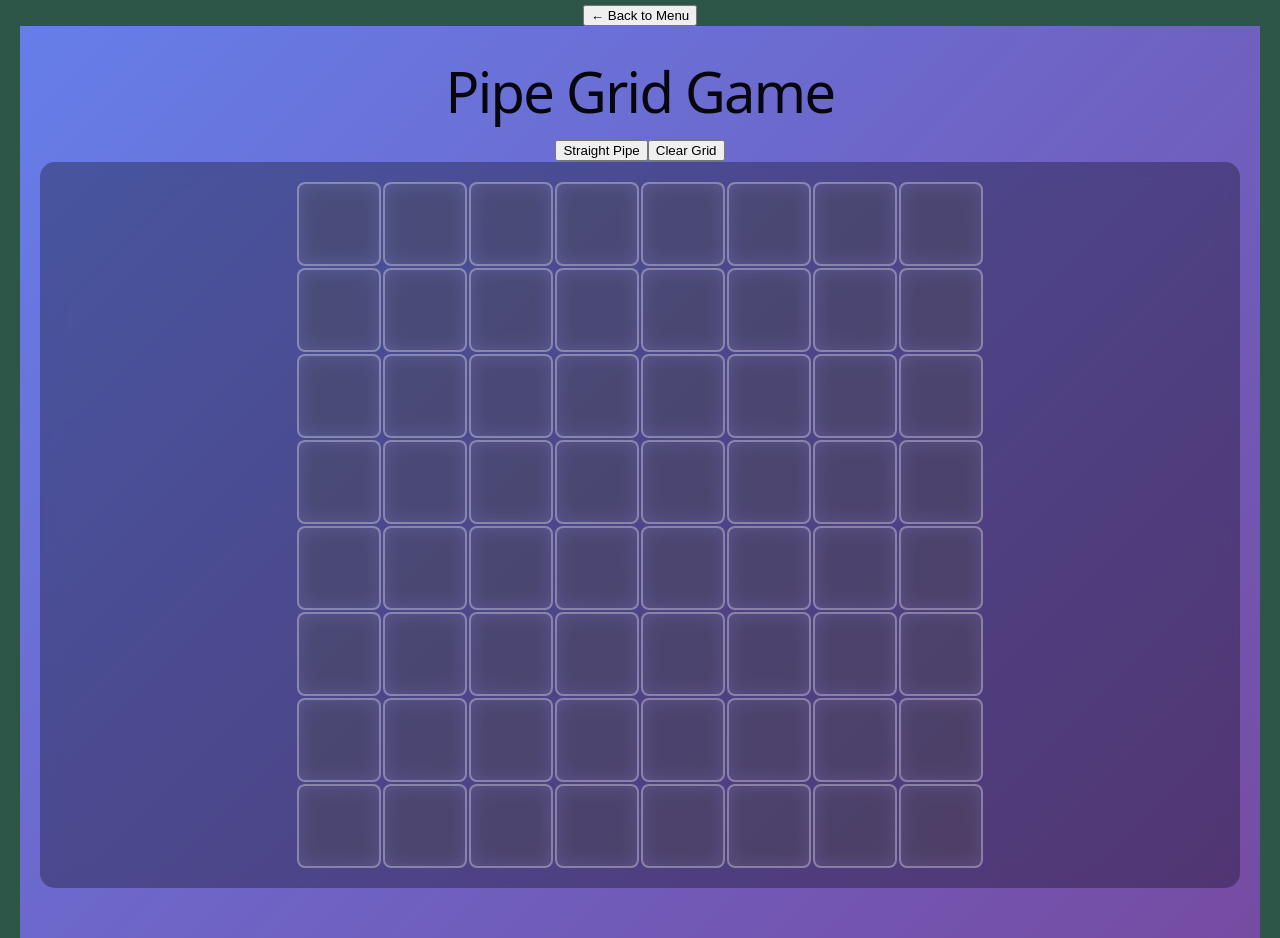
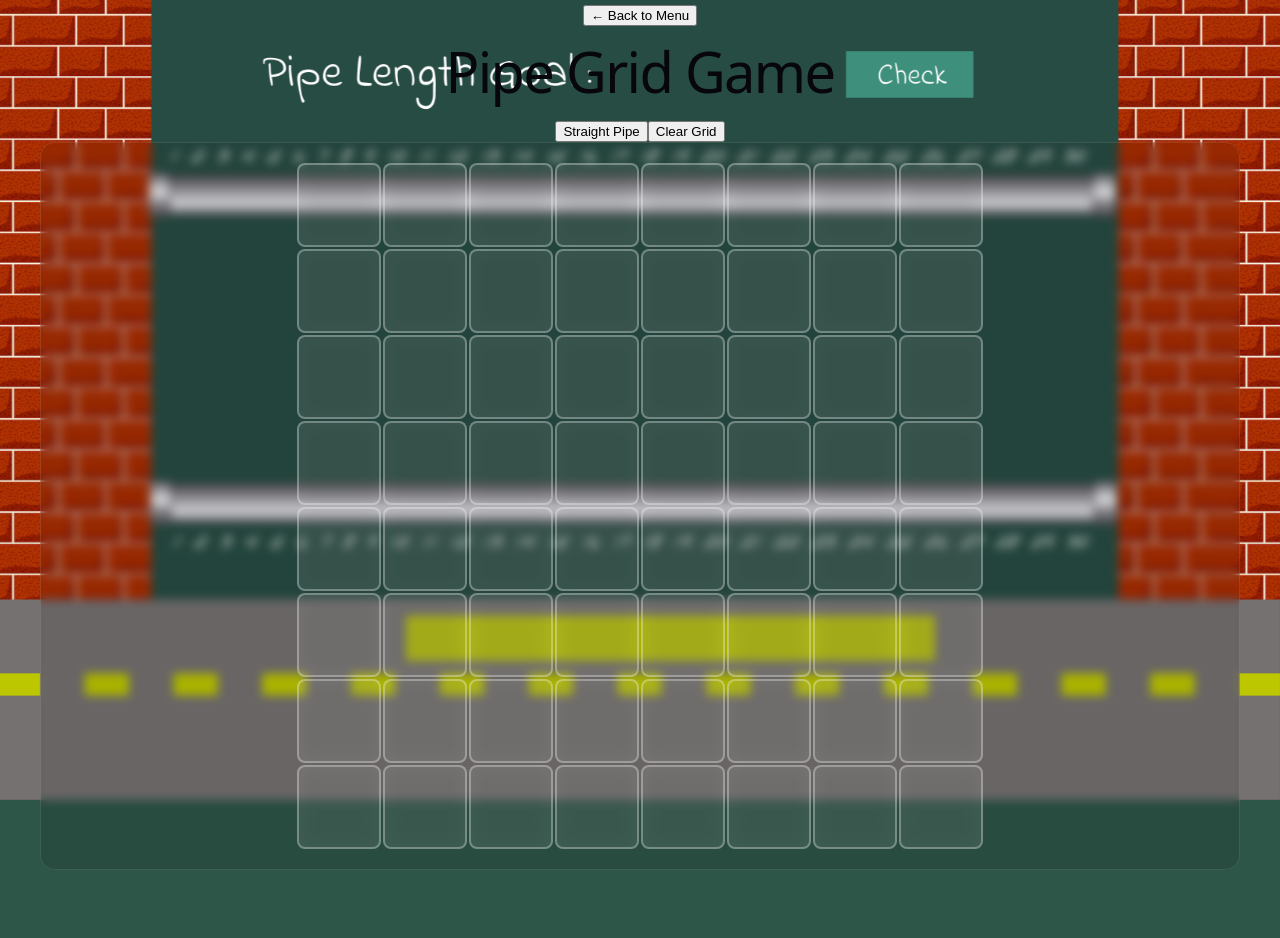
Before and after one commit to sterzoutt/4474-Project, a React (Vite) app: page / in a window 1280 px wide. Both pictures are taken after a click on the button "PLAY". After the commit the page ends 900 px from the top, so only its background shows below. Built offline with nearby package versions, Linux system fonts and the light colour scheme.

Commit message:
Add background image and translucent game screen styling

```diff
--- a/src/App.css
+++ b/src/App.css
@@ -1,16 +1,17 @@
+/* Full screen background image */
+body {
+  background-image: url('./widgets/gamescreen-background.png');
+  background-size: cover;
+  background-position: center;
+  background-attachment: fixed;
+  background-repeat: no-repeat;
+  margin: 0;
+  padding: 0;
+}
+
 .app {
   max-width: 1200px;
   margin: 0 auto;
-  padding: 20px;
-  font-family: 'Arial', sans-serif;
-  background: linear-gradient(135deg, #667eea 0%, #764ba2 100%);
-  min-height: 100vh;
-  color: white;
-}
-
-.game-header {
-  text-align: center;
-  margin-bottom: 30px;
 }
 
 .game-header h1 {
@@ -48,15 +49,17 @@
   color: #ffd700;
 }
 
+/* Game Board with translucent background */
 .game-board {
   display: flex;
   flex-direction: column;
   gap: 2px;
-  background: rgba(0,0,0,0.3);
+  background: rgba(0,0,0,0.1);
+  backdrop-filter: blur(5px);
   padding: 20px;
   border-radius: 15px;
   margin-bottom: 30px;
-  backdrop-filter: blur(10px);
+  border: 1px solid rgba(255,255,255,0.1);
 }
 
 .grid-row {
--- a/src/GameScreen.jsx
+++ b/src/GameScreen.jsx
@@ -47,35 +47,38 @@ function GameScreen() {
           // Check if pipe connects to neighbors
           let hasConnection = false
 
-          // Check top (this pipe needs to be vertical, neighbor needs to be vertical)
+          // Check top (this pipe needs to face up, neighbor needs to face down)
           if (i > 0 && newGrid[i-1][j].type !== 'empty') {
             const topRotation = newGrid[i-1][j].rotation
-            // Both pipes are vertical (90° or 270°)
-            if ((rotation === 90 || rotation === 270) && (topRotation === 90 || topRotation === 270)) {
+            // This pipe faces up (270°) and neighbor faces down (90°)
+            if (rotation === 270 && topRotation === 90) {
               hasConnection = true
             }
           }
 
-          // Check bottom (this pipe needs to be vertical, neighbor needs to be vertical)
+          // Check bottom (this pipe needs to face down, neighbor needs to face up)
           if (i < GRID_SIZE - 1 && newGrid[i+1][j].type !== 'empty') {
             const bottomRotation = newGrid[i+1][j].rotation
-            // Both pipes are vertical (90° or 270°)
-            if ((rotation === 90 || rotation === 270) && (bottomRotation === 90 || bottomRotation === 270)) {
+            // This pipe faces down (90°) and neighbor faces up (270°)
+            if (rotation === 90 && bottomRotation === 270) {
               hasConnection = true
             }
           }
 
-          // Check left (this pipe needs to be horizontal, neighbor needs to be horizontal)
+          // Check left (this pipe needs to face left, neighbor needs to face right)
           if (j > 0 && newGrid[i][j-1].type !== 'empty') {
             const leftRotation = newGrid[i][j-1].rotation
-            if ((rotation === 0 || rotation === 180) && (leftRotation === 0 || leftRotation === 180)) {
+            // This pipe faces left (180°) and neighbor faces right (0°)
+            if (rotation === 180 && leftRotation === 0) {
               hasConnection = true
             }
           }
 
+          // Check right (this pipe needs to face right, neighbor needs to face left)
           if (j < GRID_SIZE - 1 && newGrid[i][j+1].type !== 'empty') {
             const rightRotation = newGrid[i][j+1].rotation
-            if ((rotation === 0 || rotation === 180) && (rightRotation === 0 || rightRotation === 180)) {
+            // This pipe faces right (0°) and neighbor faces left (180°)
+            if (rotation === 0 && rightRotation === 180) {
               hasConnection = true
             }
           }
```
Also changed, not shown: src/widgets/curved-pipe.png (added), src/widgets/gamescreen-background.png (added).
